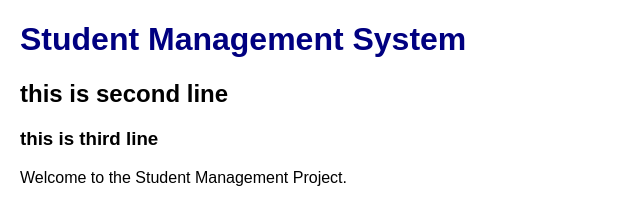
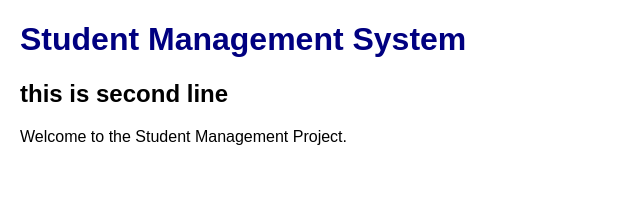
Before and after one commit to Santoshbhise18/student-management, a plain HTML site: page index.html in a window 1280 px wide. Shown: the whole page, without its empty margins (0-640 px from the left). Drawn offline with Linux system fonts and the light colour scheme.

Commit message:
Revert "add dashboard seection"
This reverts commit c337bd5d543a0ffa37be12ae9af912890a744d75.

```diff
--- a/index.html
+++ b/index.html
@@ -10,7 +10,6 @@
 <body>
     <h1>Student Management System</h1>
     <h2>this is second line</h2>
-    <h3>this is third line</h3>
     <p>Welcome to the Student Management Project.</p>
 </body>
 </html>
```
